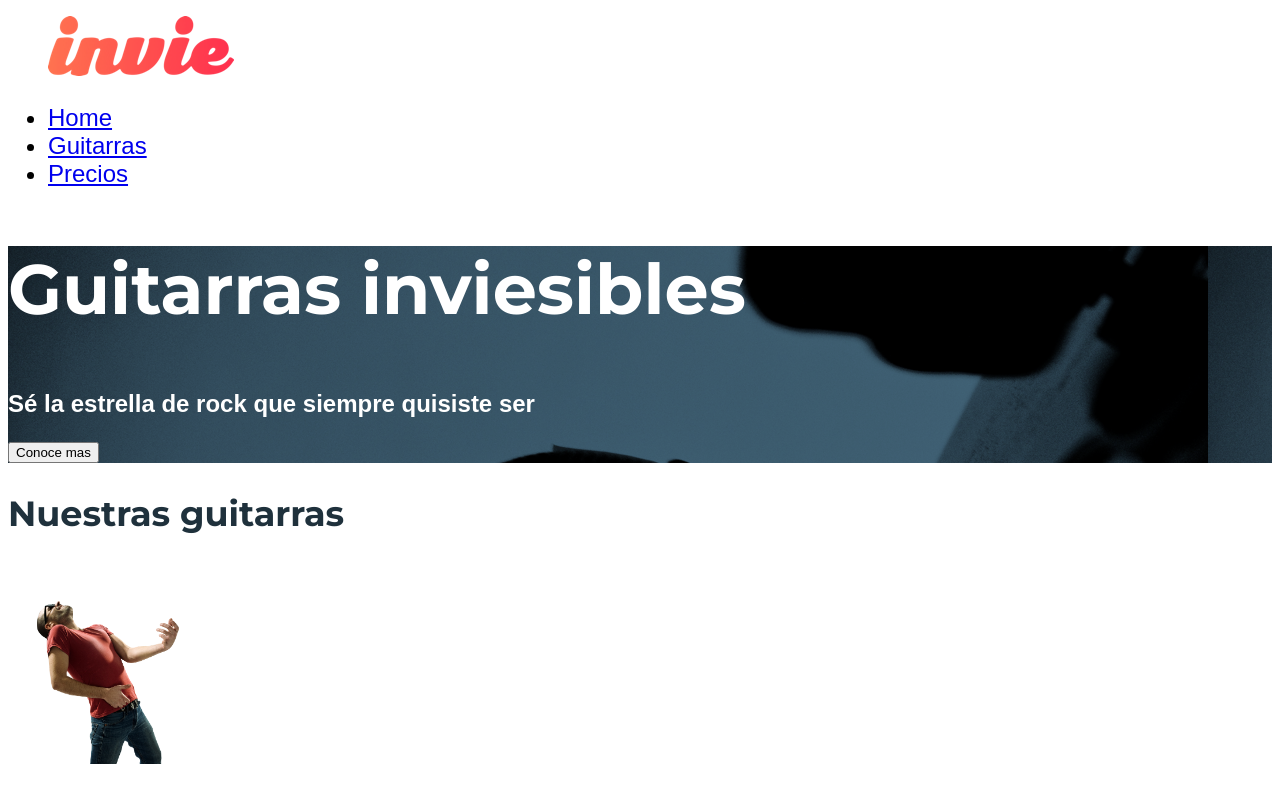
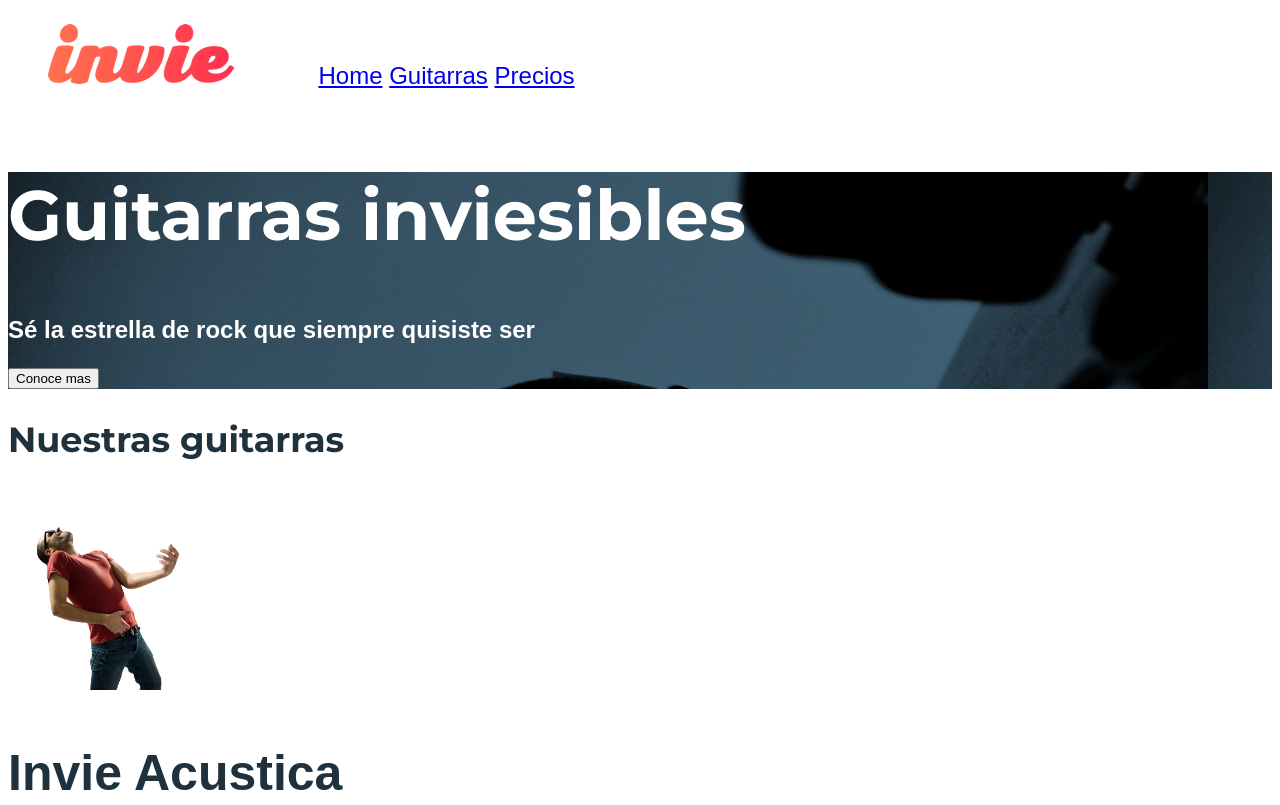
Before and after one commit to giovanny08/Invie, a plain HTML site: page index.html in a window 1280 px wide. Shown: the top 805 px of the page. Drawn offline with Linux system fonts and the light colour scheme; a web font is replaced by a local one.

Commit message:
Se agrego display a algunas etiquetas

```diff
--- a/css/invie.css
+++ b/css/invie.css
@@ -33,4 +33,13 @@ body {
 
 .menu {
 	font-size: 24px;
+	display: inline-block;
 }
+
+.menu li {
+	display: inline-block; /* Permite colocar cada etiqueta en bloque y ademas colocar otras etiquetas en linea */
+}
+
+.logotipo {
+	display: inline-block;
+}
```
